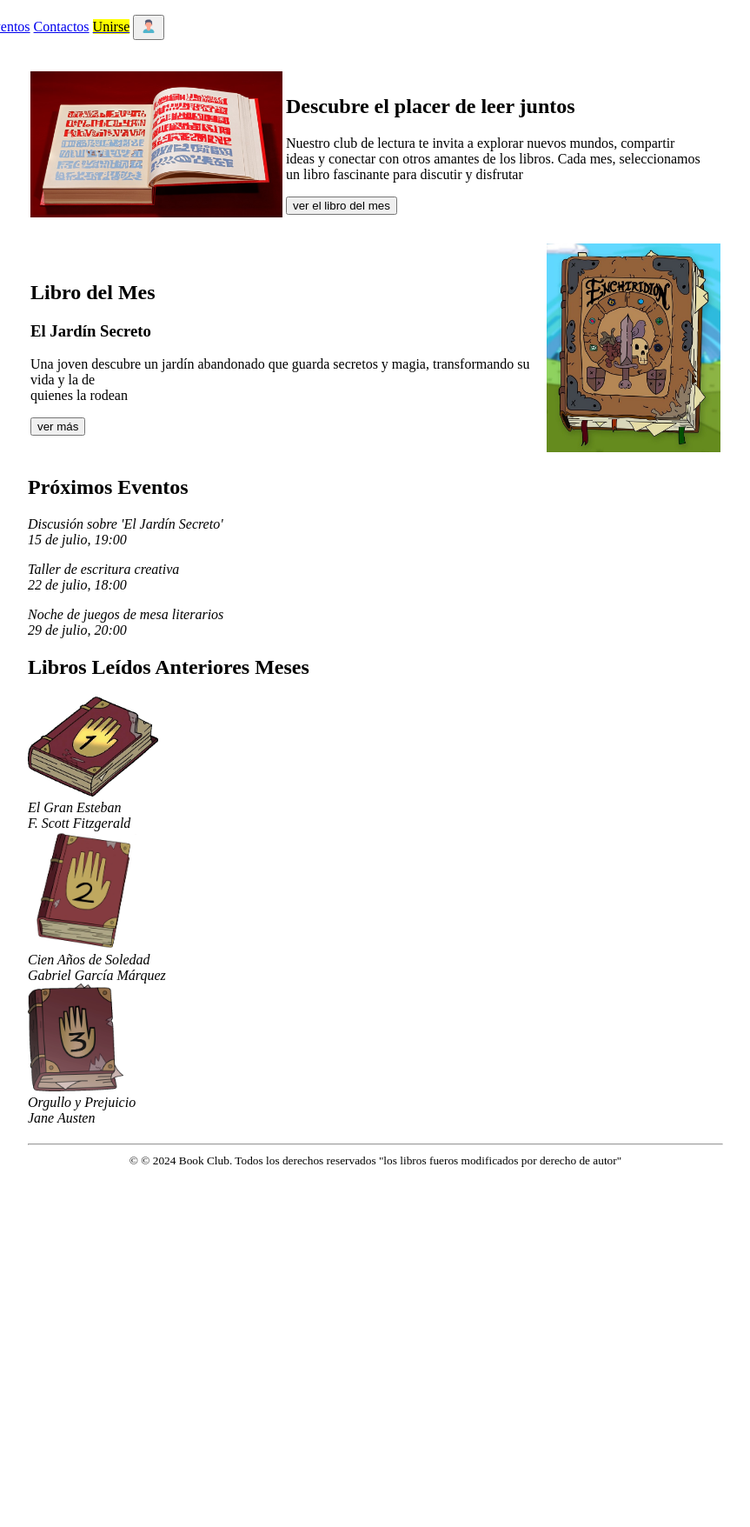
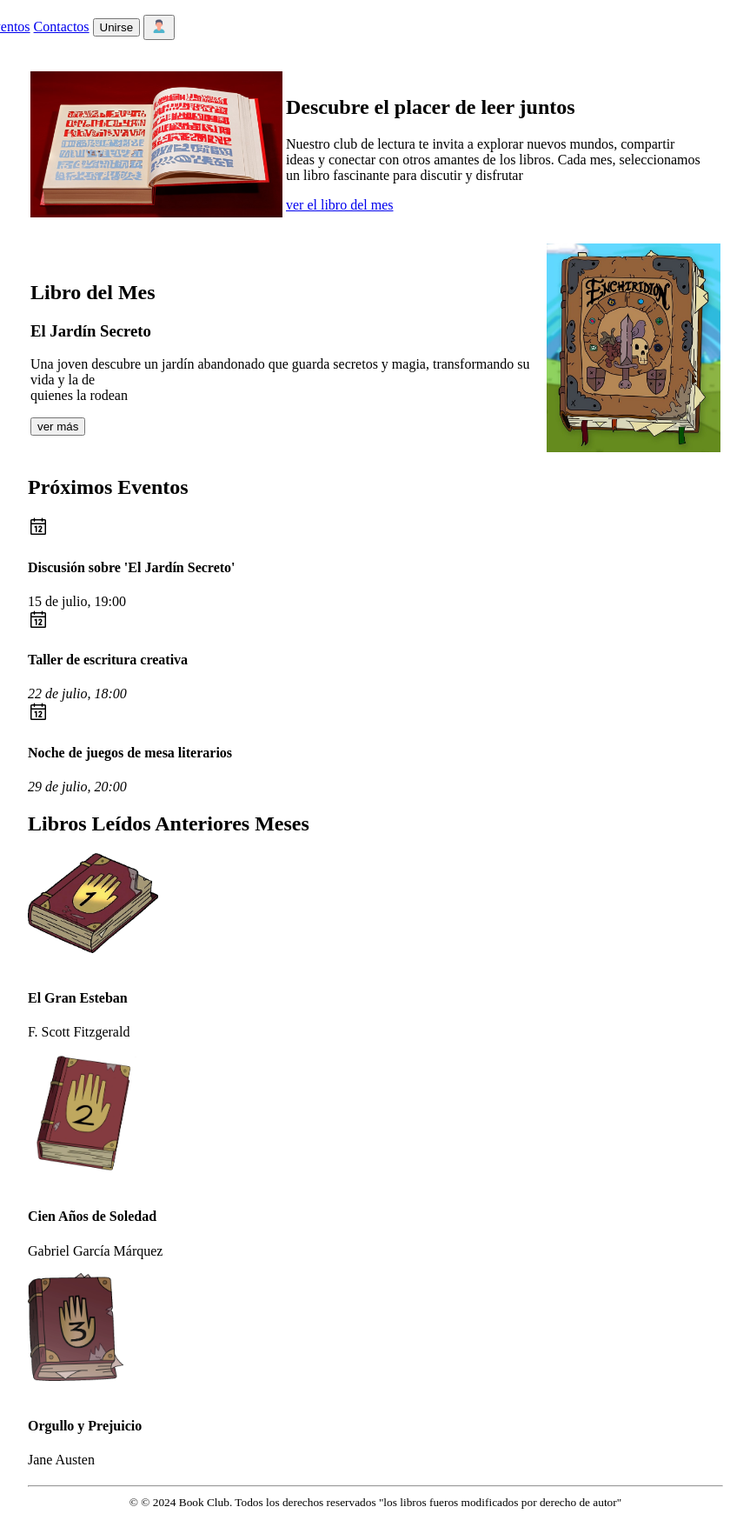
Before and after one commit to Web-101/maquetaci-n-html-tommy06vs, a plain HTML site: page index.html in a window 1280 px wide. Shown: the part 5-1761 px from the top of the page at 87% size, without its empty margins (208-1071 px from the left). Before the commit the page ends 1368 px from the top, so only its background shows below. Drawn offline with Linux system fonts and the light colour scheme.

Commit message:
adicciones

```diff
--- a/index.html
+++ b/index.html
@@ -18,7 +18,7 @@
         href="https://encrypted-tbn0.gstatic.com/images?q=tbn:ANd9GcTZNnLbkv8G4aZran467inRGtZFdF6DWR9_3A&s">
 
     <style>
-        article,
+        section,
         footer {
             max-width: 800px;
             margin: 20px auto;
@@ -40,16 +40,14 @@
 
                 <td>
                     <nav>
-                        <a href="#">Inicio</a>
+                        <a href="index1.html">Inicio</a>
                         <a href="#">Libros</a>
                         <a href="#">Eventos</a>
                         <a href="#">Contactos</a>
                     </nav>
                 </td>
                 <td>
-                    <a href="#">
-                        <mark> Unirse</mark>
-                    </a>
+                    <button>Unirse</button>
                 </td>
 
                 <td>
@@ -61,26 +59,30 @@
         </table>
     </header>
 
+    <main>
+        <section>
             <article>
                 <table>
                     <tr>
                         <td>
                             <img src="imagen/libros.jpg" alt="" width="290">
                         </td>
+
                         <td>
-                    <h2>Descubre el placer de leer juntos</h2>
+
+                            <h2><strong>Descubre el placer de leer juntos</strong> </h2>
                             <p>Nuestro club de lectura te invita a explorar nuevos mundos, compartir<br>
                                 ideas y conectar con otros amantes de los libros. Cada mes, seleccionamos<br>
                                 un libro fascinante para discutir y disfrutar</p>
-                    <button >
-                        ver el libro del mes
-                    </button>
+
+                            <a href="libro-del-mes.html"> ver el libro del mes</a>
                         </td>
                     </tr>
                 </table>
+            </article>
+        </section>
 
-    </article>
-
+        <section>
             <article>
                 <table>
                     <tr>
@@ -92,7 +94,9 @@
                                 El Jardín Secreto
                             </h3>
                             <p>
-                        Una joven descubre un jardín abandonado que guarda secretos y magia, transformando su vida y la
+                                Una joven descubre un jardín abandonado que guarda secretos y magia, transformando su
+                                vida y
+                                la
                                 de<br>
                                 quienes la rodean
                             </p>
@@ -106,35 +110,81 @@
                     </tr>
                 </table>
             </article>
+        </section>
+
+        <section>
+            <h2>Próximos Eventos</h2>
+            <article>
+                <div>
+                    <svg xmlns="http://www.w3.org/2000/svg" width="24px" height="24px" fill="currentColor"
+                        viewBox="0 0 256 256">
+                        <path
+                            d="M208,32H184V24a8,8,0,0,0-16,0v8H88V24a8,8,0,0,0-16,0v8H48A16,16,0,0,0,32,48V208a16,16,0,0,0,16,16H208a16,16,0,0,0,16-16V48A16,16,0,0,0,208,32ZM72,48v8a8,8,0,0,0,16,0V48h80v8a8,8,0,0,0,16,0V48h24V80H48V48ZM208,208H48V96H208V208Zm-96-88v64a8,8,0,0,1-16,0V132.94l-4.42,2.22a8,8,0,0,1-7.16-14.32l16-8A8,8,0,0,1,112,120Zm59.16,30.45L152,176h16a8,8,0,0,1,0,16H136a8,8,0,0,1-6.4-12.8l28.78-38.37A8,8,0,1,0,145.07,132a8,8,0,1,1-13.85-8A24,24,0,0,1,176,136,23.76,23.76,0,0,1,171.16,150.45Z">
+                        </path>
+                    </svg>
+                </div>
+                <div>
+                    <h4>Discusión sobre 'El Jardín Secreto'</h4>
+                    <date>15 de julio, 19:00</date>
+                </div>
+            </article>
 
             <article>
-        <h2>Próximos Eventos</h2>
-        <cite>Discusión sobre 'El Jardín Secreto'</cite>
-        <address>15 de julio, 19:00</address>
-        <p></p>
-        <cite>Taller de escritura creativa</cite>
+                <div>
+                    <svg xmlns="http://www.w3.org/2000/svg" width="24px" height="24px" fill="currentColor"
+                        viewBox="0 0 256 256">
+                        <path
+                            d="M208,32H184V24a8,8,0,0,0-16,0v8H88V24a8,8,0,0,0-16,0v8H48A16,16,0,0,0,32,48V208a16,16,0,0,0,16,16H208a16,16,0,0,0,16-16V48A16,16,0,0,0,208,32ZM72,48v8a8,8,0,0,0,16,0V48h80v8a8,8,0,0,0,16,0V48h24V80H48V48ZM208,208H48V96H208V208Zm-96-88v64a8,8,0,0,1-16,0V132.94l-4.42,2.22a8,8,0,0,1-7.16-14.32l16-8A8,8,0,0,1,112,120Zm59.16,30.45L152,176h16a8,8,0,0,1,0,16H136a8,8,0,0,1-6.4-12.8l28.78-38.37A8,8,0,1,0,145.07,132a8,8,0,1,1-13.85-8A24,24,0,0,1,176,136,23.76,23.76,0,0,1,171.16,150.45Z">
+                        </path>
+                    </svg>
+                </div>
+                <h4>Taller de escritura creativa</h4>
                 <address>22 de julio, 18:00</address>
-        <p></p>
-        <cite>Noche de juegos de mesa literarios</cite>
+            </article>
+
+            <article>
+                <div>
+                    <svg xmlns="http://www.w3.org/2000/svg" width="24px" height="24px" fill="currentColor"
+                        viewBox="0 0 256 256">
+                        <path
+                            d="M208,32H184V24a8,8,0,0,0-16,0v8H88V24a8,8,0,0,0-16,0v8H48A16,16,0,0,0,32,48V208a16,16,0,0,0,16,16H208a16,16,0,0,0,16-16V48A16,16,0,0,0,208,32ZM72,48v8a8,8,0,0,0,16,0V48h80v8a8,8,0,0,0,16,0V48h24V80H48V48ZM208,208H48V96H208V208Zm-96-88v64a8,8,0,0,1-16,0V132.94l-4.42,2.22a8,8,0,0,1-7.16-14.32l16-8A8,8,0,0,1,112,120Zm59.16,30.45L152,176h16a8,8,0,0,1,0,16H136a8,8,0,0,1-6.4-12.8l28.78-38.37A8,8,0,1,0,145.07,132a8,8,0,1,1-13.85-8A24,24,0,0,1,176,136,23.76,23.76,0,0,1,171.16,150.45Z">
+                        </path>
+                    </svg>
+                </div>
+                <h4>Noche de juegos de mesa literarios</h4>
                 <address>29 de julio, 20:00</address>
             </article>
 
+        </section>
+
+        <section>
+            <h2>Libros Leídos Anteriores Meses</h2>
             <article>
-        <h2>Libros Leídos Anteriores Meses</h2>
                 <img src="imagen/diario1.png" alt="libro 1" width="150">
-        <cite><br>El Gran Esteban</cite>
-        <address>F. Scott Fitzgerald</address>
+                <div>
+                    <h4><br>El Gran Esteban</h4>
+                    <p>F. Scott Fitzgerald</p>
+                </div>
+            </article>
 
+            <article>
                 <img src="imagen/diario2.png" alt="libro 2" width="135">
-        <cite><br>Cien Años de Soledad</cite>
-        <address>Gabriel García Márquez</address>
+                <div>
+                    <h4><br>Cien Años de Soledad</h4>
+                    <p>Gabriel García Márquez</p>
+                </div>
+            </article>
 
+            <article>
                 <img src="imagen/diario3.png" alt="libro 3" width="110">
-        <cite><br> Orgullo y Prejuicio</cite>
-        <address>Jane Austen</address>
+                <div>
+                    <h4><br> Orgullo y Prejuicio</h4>
+                    <p>Jane Austen</p>
+                </div>
+            </article>
+        </section>
+    </main>
 
-
-    </article>
 
     <footer>
         <hr>
```
Also changed, not shown: index1.html (+5 -1 lines), tabla.html (added, +104 -0 lines), imagen/captura1.jpg (added), imagen/check-page.jpg (added). Lines whose indentation alone changed are shown as unchanged.
